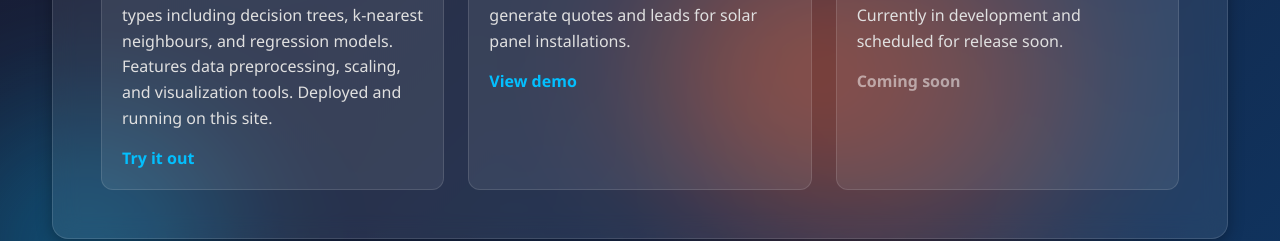
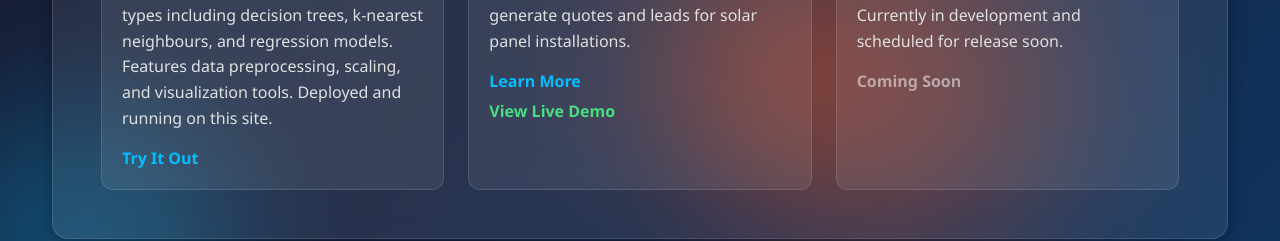
Before and after one commit to ReubenGitHub/website, a React (Vite) app in the folder frontend/: page /projects in a window 1280 px wide. Shown: the part 470-711 px from the top of the page. Built offline with nearby package versions, Linux system fonts and the light colour scheme.

Commit message:
Add Speedy PV project page and update projects page links

```diff
--- a/frontend/src/App.jsx
+++ b/frontend/src/App.jsx
@@ -4,6 +4,7 @@ import HomePage from './components/home';
 import {MLerPage} from './components/machinelearner';
 import {DotNetDemo} from './components/DotNetDemo';
 import ProjectsPage from './components/projects';
+import SpeedyPVPage from './components/speedypv';
 import {NavBar} from './components/headernavbar';
 
 function App() {
@@ -13,6 +14,7 @@ function App() {
   const MLer = <MLerPage />;
   const DotNet = <DotNetDemo />;
   const Projects = <ProjectsPage />;
+  const SpeedyPV = <SpeedyPVPage />;
   const callbackFunctionHome = () => {
     setNavState(!navState);
   }
@@ -34,6 +36,7 @@ function App() {
         <Route path="/machinelearner" element = {MLer} />
         <Route path="/dotnet-demo" element = {DotNet} />
         <Route path="/projects" element = {Projects} />
+        <Route path="/speedy-pv" element = {SpeedyPV} />
       </Routes>
     </Router>
   );
--- a/frontend/src/components/headernavbar.jsx
+++ b/frontend/src/components/headernavbar.jsx
@@ -3,7 +3,7 @@ import logo_white from '../ReubenHOWLogo_White_Orange.png'
 // import headerimg from '../Header_img.jpg';
 
 export function NavBar() {
-    let pages = ['', 'machinelearner']
+    let pages = ['', 'machinelearner', 'speedy-pv']
     let url = window.location.href.split("/")
     let currentPage = url[url.length - 1]
     let index = pages.indexOf(currentPage)
@@ -21,6 +21,7 @@ export function NavBar() {
                     <div class="dropdown-content">
                         <a href="/projects">All Projects</a>
                         <a href="/machinelearner" class={active[1]}>Machine Learner</a>
+                        <a href="/speedy-pv" class={active[2]}>Speedy PV</a>
                     </div>
                 </div>
             </div>
--- a/frontend/src/components/home.css
+++ b/frontend/src/components/home.css
@@ -97,6 +97,20 @@
     color: #ffffff;
 }
 
+.project-links {
+    display: flex;
+    flex-direction: column;
+    gap: 8px;
+}
+
+.external-link {
+    color: #4ade80;
+}
+
+.external-link:hover {
+    color: #86efac;
+}
+
 .project-link.coming-soon {
     color: rgba(255, 255, 255, 0.5);
     cursor: default;
--- a/frontend/src/components/projects.jsx
+++ b/frontend/src/components/projects.jsx
@@ -8,21 +8,22 @@ export default function ProjectsPage() {
             title: 'Machine Learner',
             description: 'A general-purpose machine learning platform that supports multiple model types including decision trees, k-nearest neighbours, and regression models. Features data preprocessing, scaling, and visualization tools. Deployed and running on this site.',
             link: '/machinelearner',
-            label: 'Try it out'
+            label: 'Try It Out'
         },
 
         {
             title: 'Speedy PV',
             description: 'A solar PV lead generator built while working at Midsummer Energy. Helps generate quotes and leads for solar panel installations.',
-            link: 'https://easy-pv.co.uk/speedy-pv/demo',
-            external: true,
-            label: 'View demo'
+            link: '/speedy-pv',
+            label: 'Learn More',
+            externalLink: 'https://easy-pv.co.uk/speedy-pv/demo',
+            externalLabel: 'View Live Demo'
         },
         {
             title: 'Movie Quiz Game',
             description: 'A Next.js multiplayer quiz game where players answer questions about movies. Currently in development and scheduled for release soon.',
             link: null,
-            label: 'Coming soon',
+            label: 'Coming Soon',
             comingSoon: true
         }
     ];
@@ -45,14 +46,24 @@ export default function ProjectsPage() {
                                 <h3>{project.title}</h3>
                                 <p>{project.description}</p>
                                 {!project.comingSoon && project.link && (
+                                    <div className="project-links">
                                         <a
                                             href={project.link}
                                             className="project-link"
-                                        target={project.external ? "_blank" : undefined}
-                                        rel={project.external ? "noreferrer" : undefined}
                                         >
                                             {project.label}
                                         </a>
+                                        {project.externalLink && (
+                                            <a
+                                                href={project.externalLink}
+                                                className="project-link external-link"
+                                                target="_blank"
+                                                rel="noreferrer"
+                                            >
+                                                {project.externalLabel}
+                                            </a>
+                                        )}
+                                    </div>
                                 )}
                                 {project.comingSoon && (
                                     <span className="project-link coming-soon">{project.label}</span>
--- /dev/null
+++ b/frontend/src/components/speedypv.jsx
@@ -0,0 +1,27 @@
+import './pagestyles.css';
+import './home.css';
+
+export default function SpeedyPVPage() {
+    return (
+        <div className="column-container">
+            <section className="section">
+                <div className="card">
+                    <h2>Speedy PV</h2>
+                    <p className="intro">
+                        A solar PV lead generator built while working at Midsummer Energy.
+                        This tool helps generate quotes and leads for solar panel installations,
+                        streamlining the sales process for solar PV projects.
+                    </p>
+                    <a
+                        href="https://easy-pv.co.uk/speedy-pv/demo"
+                        className="project-link"
+                        target="_blank"
+                        rel="noreferrer"
+                    >
+                        View Live Demo
+                    </a>
+                </div>
+            </section>
+        </div>
+    );
+}
```
Lines whose indentation alone changed are shown as unchanged.
